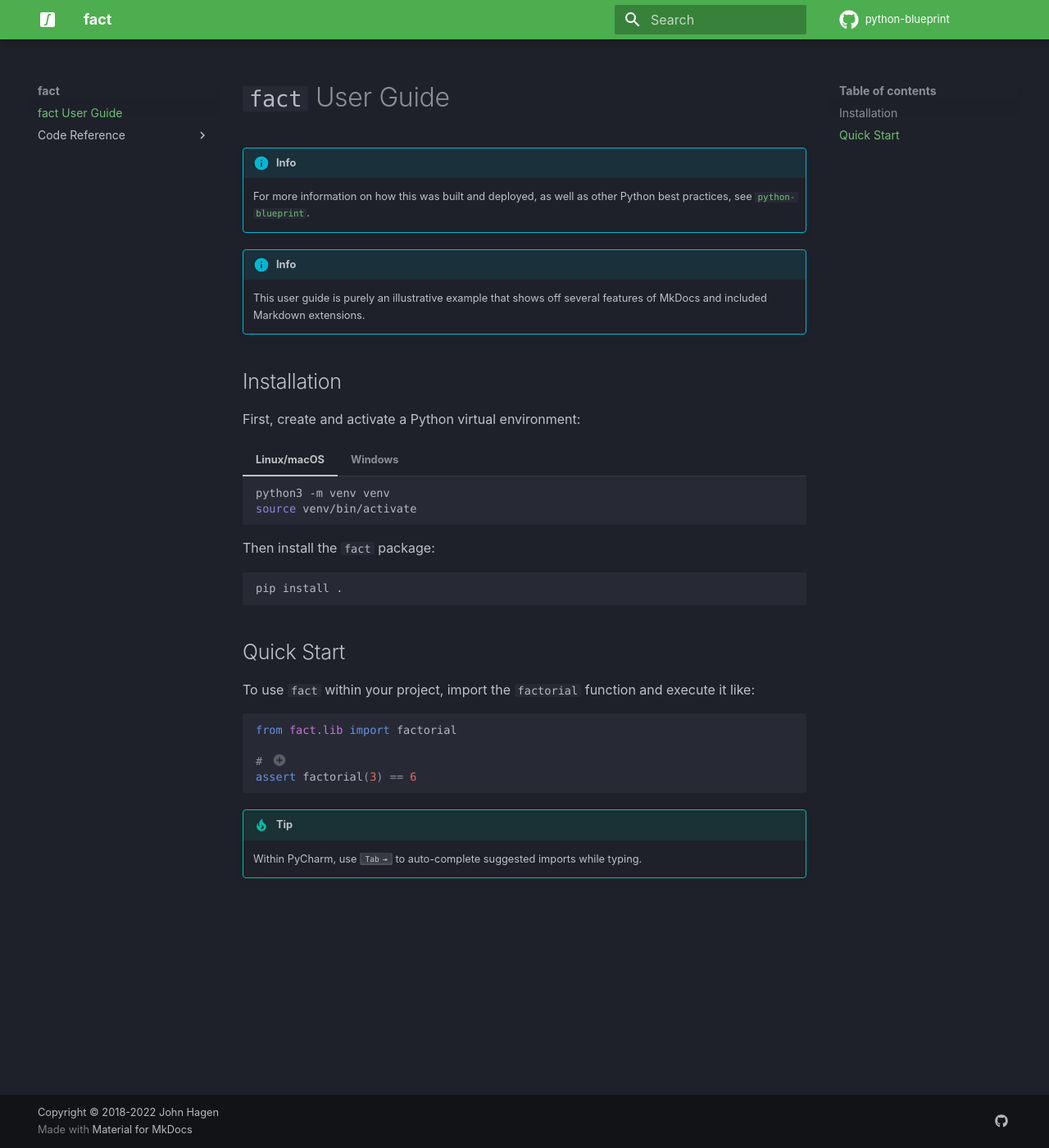
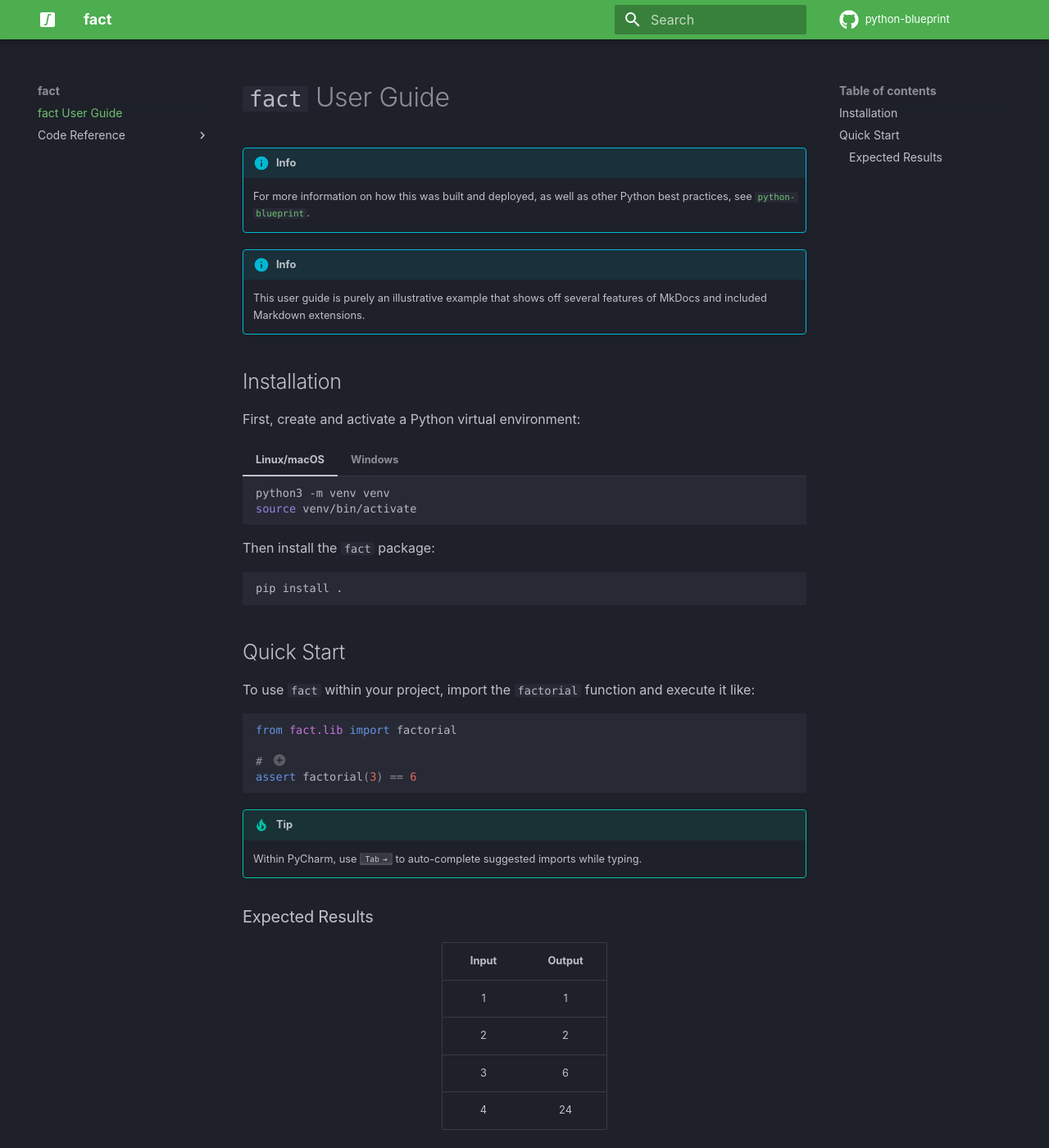
Before and after one commit to johnthagen/python-blueprint, an MkDocs documentation site: the page built from docs/index.md, in a window 1280 px wide and 1400 px high. Shown: the whole window at 82% size. Built offline with MkDocs 1.6.1 and Material for MkDocs 9.7.7, drawn with Linux system fonts in a browser that asks for light colours; comment, search, counter and statistics services are not loaded.

Commit message:
Add centered Markdown tables

```diff
--- a/docs/index.md
+++ b/docs/index.md
@@ -50,3 +50,16 @@ assert factorial(3) == 6
 !!! tip
 
     Within PyCharm, use ++tab++ to auto-complete suggested imports while typing.
+
+### Expected Results
+
+<div class="center-table" markdown>
+
+| Input | Output |
+|:-----:|:------:|
+|   1   |   1    |
+|   2   |   2    |
+|   3   |   6    |
+|   4   |   24   |
+
+</div>
--- /dev/null
+++ b/docs/static/stylesheets/extra.css
@@ -0,0 +1,9 @@
+/* Center Markdown Tables (requires md_in_html extension) */
+.center-table {
+    text-align: center;
+}
+
+.md-typeset .center-table :is(td,th):not([align]) {
+    /* Reset alignment for table cells */
+    text-align: initial;
+}
--- a/mkdocs.yml
+++ b/mkdocs.yml
@@ -28,6 +28,9 @@ markdown_extensions:
   - pymdownx.snippets
   - pymdownx.tabbed:
       alternate_style: true
+  - md_in_html
+extra_css:
+  - static/stylesheets/extra.css
 extra:
   social:
     - icon: fontawesome/brands/github
```
